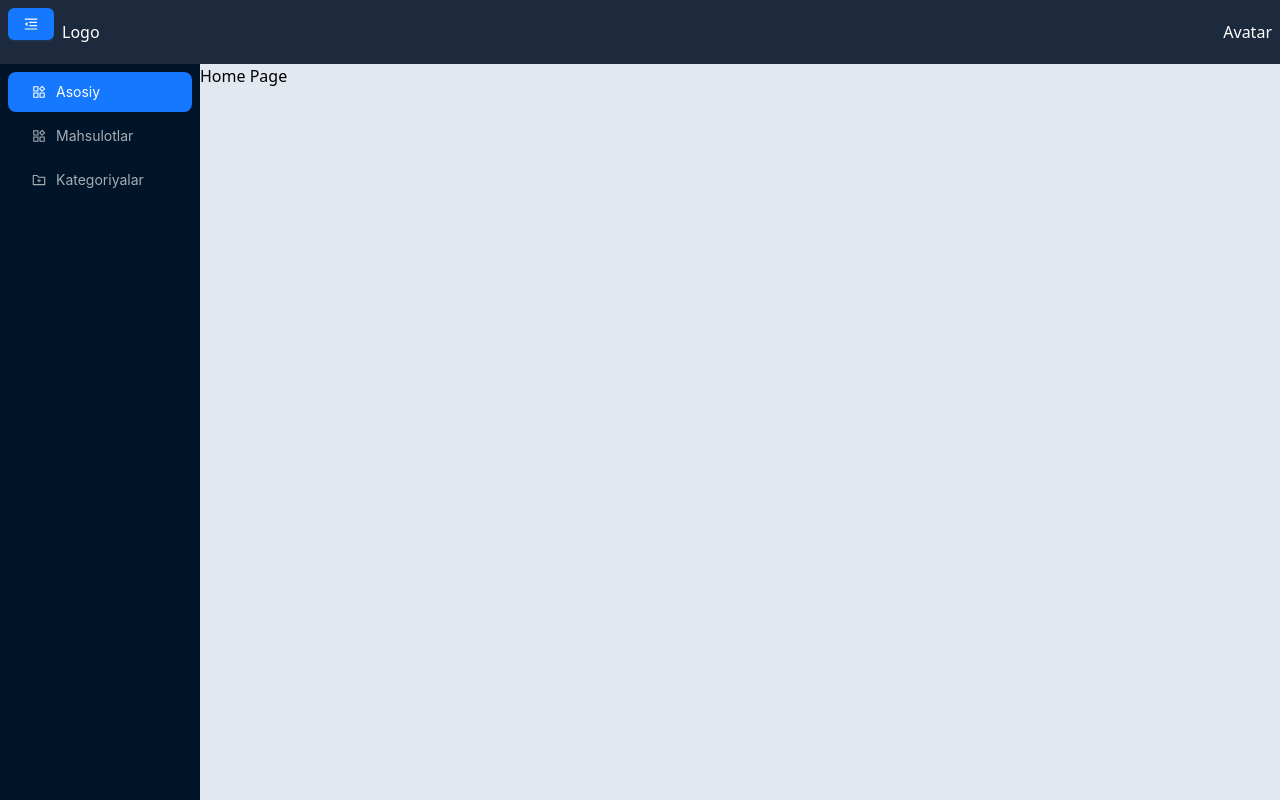
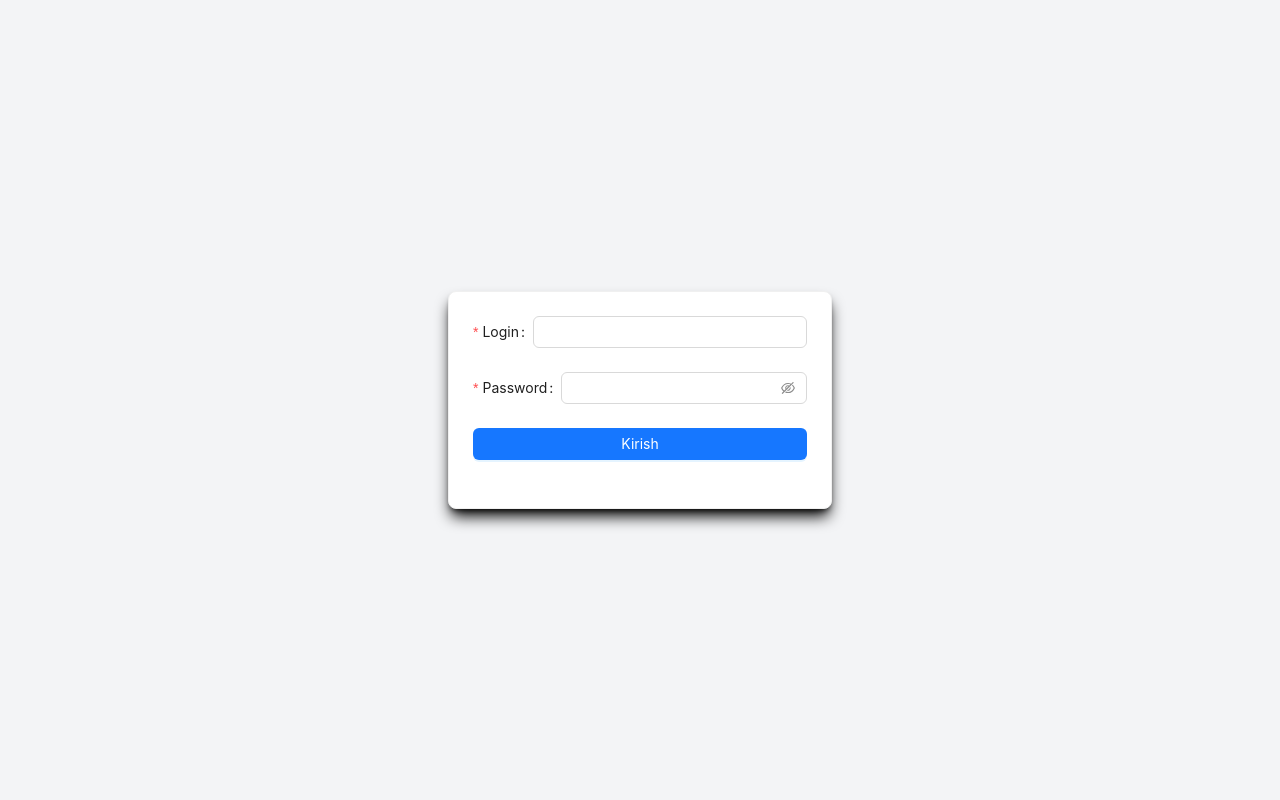
Before and after one commit to mafidfrontend/adminka, a React (Vite) app: page / in a window 1280 px wide. Shown: the top 800 px of the page. Built offline with nearby package versions, Linux system fonts and the light colour scheme.

Commit message:
login finished

```diff
--- a/src/App.jsx
+++ b/src/App.jsx
@@ -1,14 +1,23 @@
-import React, { useState } from "react";
+import React, { useEffect, useState } from "react";
 import { Route, Routes } from "react-router";
 import HomePage from "./pages/HomePage";
 import ProductPage from "./pages/ProductPage";
 import Categories from "./pages/Categories";
 import Navbar from "./components/Navbar";
 import LoginPage from "./pages/LoginPage";
+import useAuthStore from "./myStore";
 
 function App() {
     const [collapsed, setCollapsed] = useState(false);
-    const [loginPage, setLoginPage] = useState(true);
+    const [loginPage, setLoginPage] = useState(false);
+    const stateAuth = useAuthStore();
+
+    useEffect(() => {
+        if (stateAuth.token) {
+            setLoginPage(true);
+        }
+    }, [stateAuth.token]);
+
     return (
         <div className="h-screen bg-gray-100">
             {loginPage ? (
--- a/src/components/Navbar.jsx
+++ b/src/components/Navbar.jsx
@@ -1,8 +1,10 @@
 import { MenuFoldOutlined, MenuUnfoldOutlined } from "@ant-design/icons";
 import { Button } from "antd";
 import React from "react";
+import useAuthStore from "../myStore";
 
 function Navbar({ setCollapsed, collapsed }) {
+    const stateAuth = useAuthStore()
     return (
         <nav className="bg-slate-800 h-16 text-white flex justify-between items-center p-2">
             <div className="flex gap-2 items-center">
@@ -19,7 +21,7 @@ function Navbar({ setCollapsed, collapsed }) {
                 </Button>
                 <p>Logo</p>
             </div>
-            <p>Avatar</p>
+            <p>{stateAuth.user.username}</p>
         </nav>
     );
 }
--- a/src/myStore.js
+++ b/src/myStore.js
@@ -1,8 +1,17 @@
-import { create } from 'zustand'
+import { create } from "zustand";
 
-const useMyStore = create(() => ({
-    token: "",
-    user: {}
-}))
+const useAuthStore = create(() => {
+    return {
+        token: "",
+        user: null,
+    };
+});
 
-export default useMyStore
+const useLoginStore = create(() => {
+    return {
+        username: "",
+        password: "",
+    }
+})
+
+export default useAuthStore;
--- a/src/pages/LoginPage.jsx
+++ b/src/pages/LoginPage.jsx
@@ -2,12 +2,10 @@ import { Button, Card, Form, message } from "antd";
 import Input from "antd/es/input/Input";
 import axios from "axios";
 import { useState } from "react";
+import useAuthStore from "../myStore";
 
 function LoginPage() {
-    const [login, setLogin] = useState({
-        username: "",
-        password: "",
-    });
+    const stateAuth = useAuthStore();
     const [loading, setLoading] = useState(false);
     return (
         <>
@@ -22,9 +20,13 @@ function LoginPage() {
                                     values
                                 )
                                 .then((res) => {
-                                    console.log(res.data.user);
-                                    setLogin(...login)
+                                    console.log(res.data);
+                                    useAuthStore.setState({
+                                        token: res.data.token,
+                                        user: res.data.user,
+                                    });
                                     setLoading(false);
+                                    message.success("Success");
                                 });
                         }}
                     >
```
